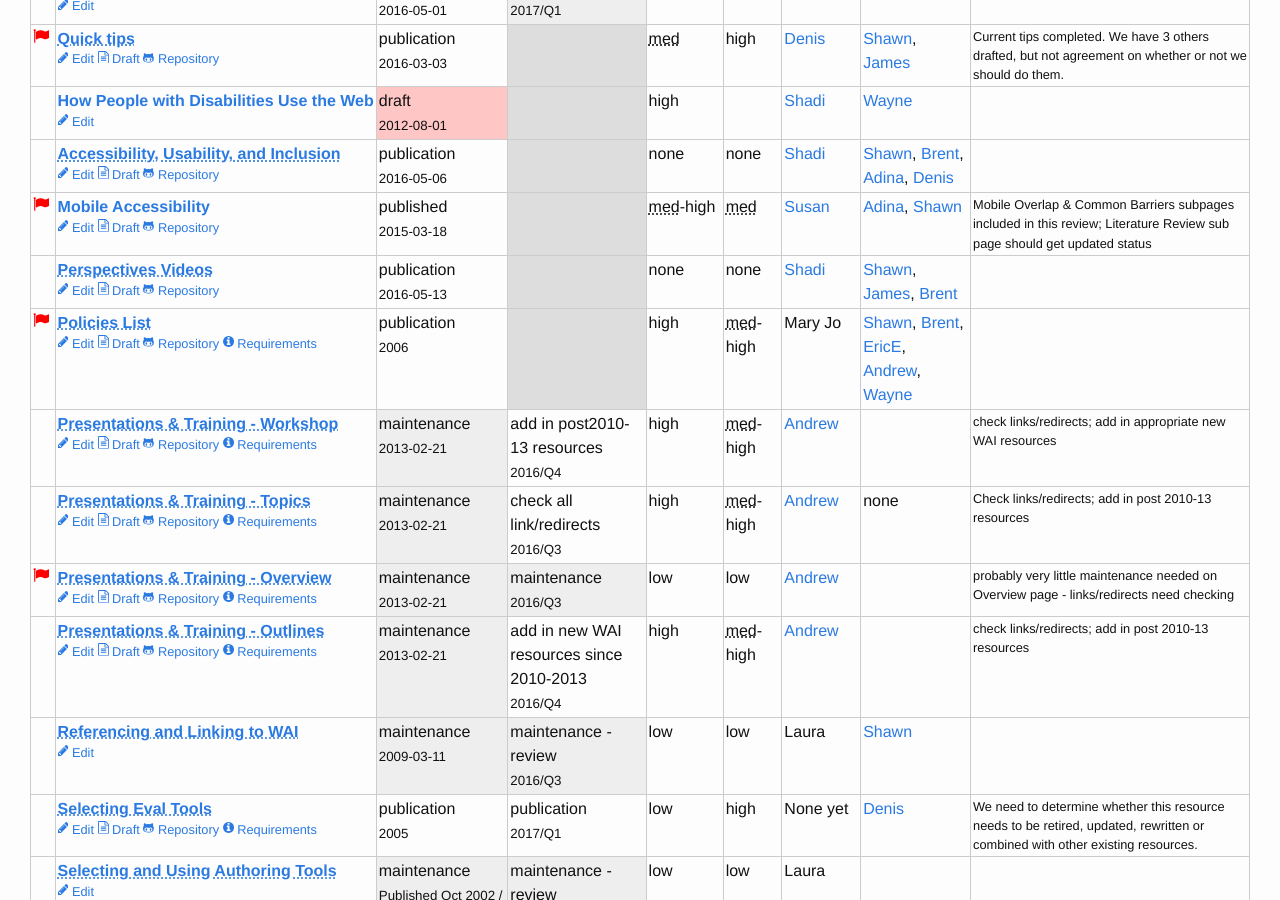
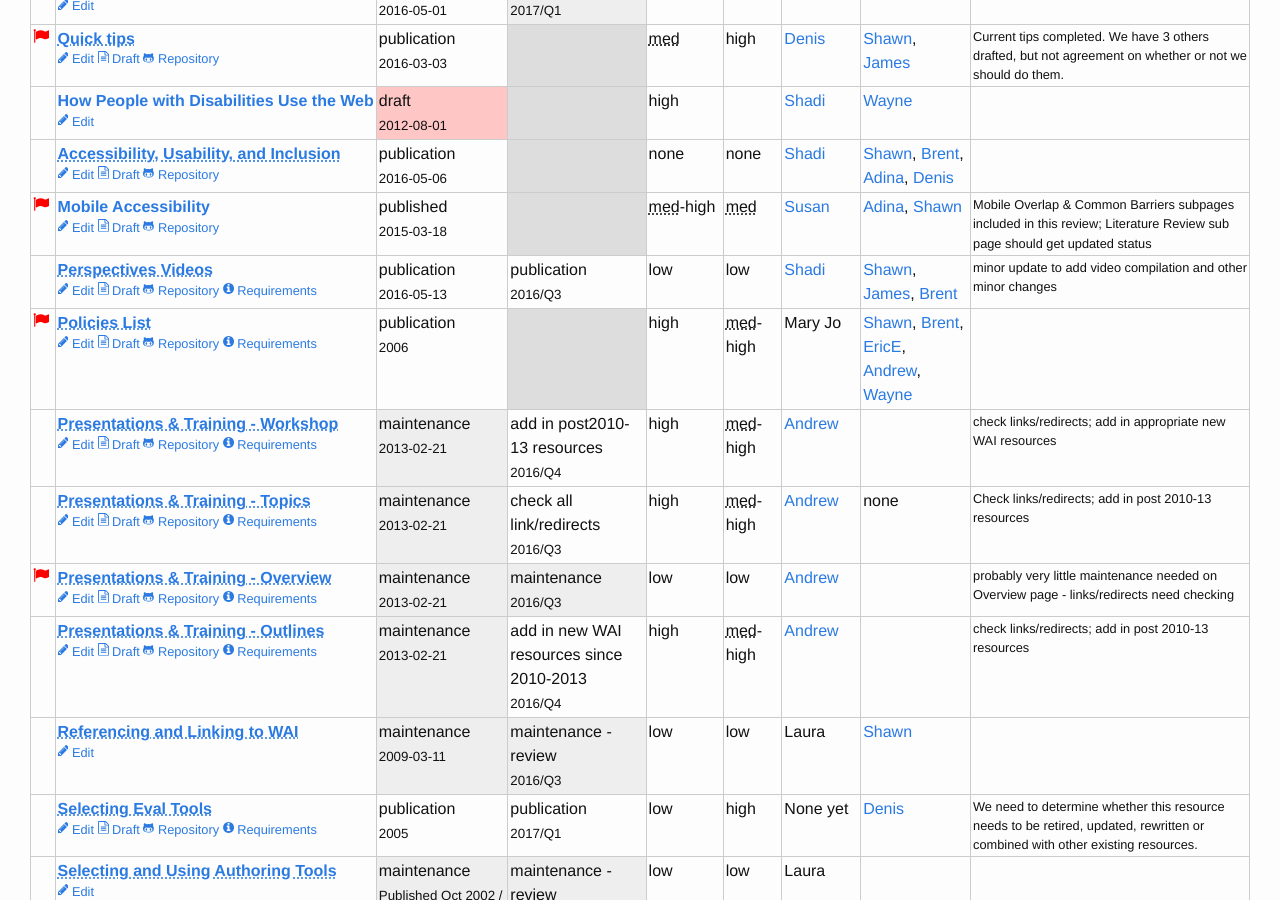
Before and after one commit to w3c/wai-resources, a Jekyll site: the page built from index.html, in a window 1280 px wide and 900 px high, scrolled down 1407 px. Built offline with Jekyll 4.4.1, drawn with Linux system fonts in a browser that asks for light colours.

Commit message:
Update perspectives.md

```diff
--- a/_resources/perspectives.md
+++ b/_resources/perspectives.md
@@ -13,5 +14,7 @@
 - Brent
 current-stage: publication
 roadmap:
-note:
+  - date: 2016/Q3
+    stage: publication
+note: "minor update to add video compilation and other minor changes"
 ---
```
Also changed, not shown: other parts of _resources/perspectives.md (+3 -2 lines).
